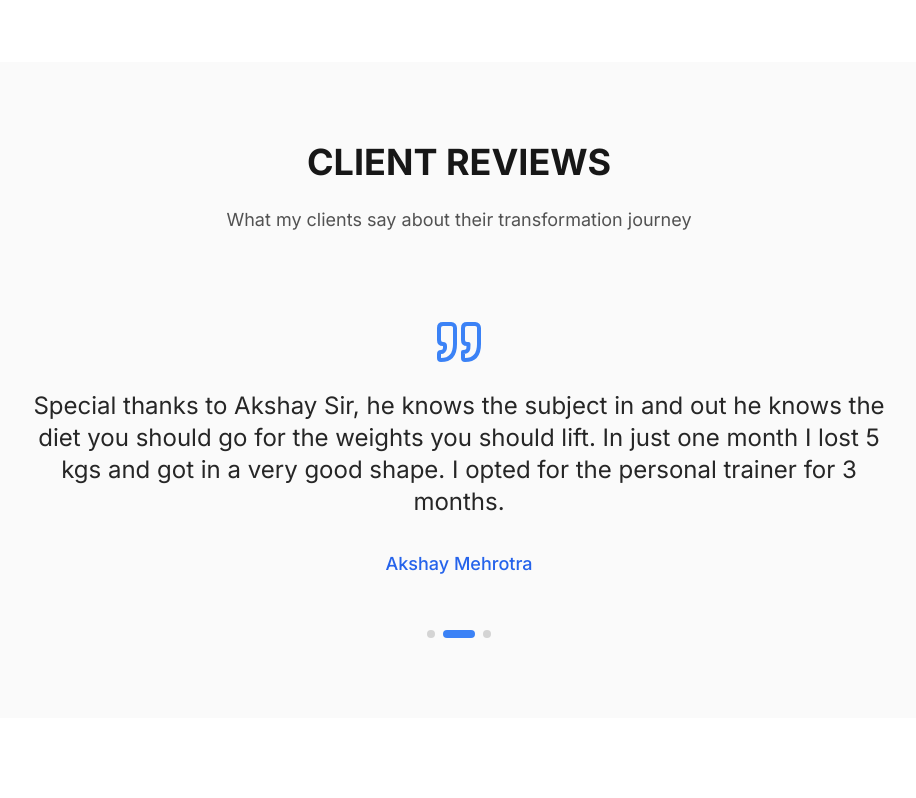
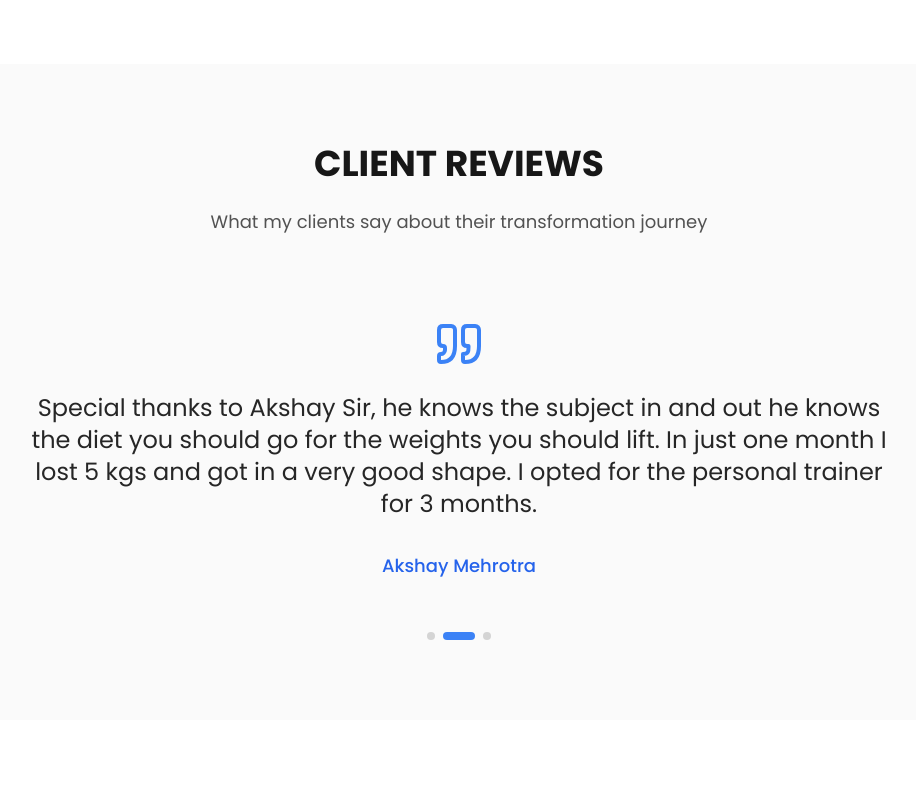
Before and after one commit to aswinzz/coach-akshay, a Next.js app: page / in a window 1280 px wide. Shown: the part 6708-7506 px from the top of the page, without its empty margins (181-1097 px from the left). Built offline with nearby package versions, Linux system fonts and the light colour scheme.

Commit message:
fix: update font

```diff
--- a/app/layout.tsx
+++ b/app/layout.tsx
@@ -1,8 +1,17 @@
 import type { Metadata } from "next";
-import { Inter } from "next/font/google";
+import { Montserrat, Poppins } from "next/font/google";
 import "./globals.css";
 
-const inter = Inter({ subsets: ["latin"] });
+const montserrat = Montserrat({
+  subsets: ["latin"],
+  variable: "--font-montserrat",
+})
+
+const poppins = Poppins({
+  subsets: ["latin"],
+  weight: ["400", "500", "600", "700"],
+  variable: "--font-poppins",
+})
 
 export const metadata: Metadata = {
   title: "Coach Akshay - Certified Personal Fitness Trainer | Transform Your Body Today",
@@ -17,7 +26,9 @@ export default function RootLayout({
 }) {
   return (
     <html lang="en">
-      <body className={inter.className}>{children}</body>
+      <body className={`${montserrat.variable} ${poppins.variable} font-sans`}>
+        {children}
+      </body>
     </html>
   );
 }
--- a/components/sections/client-achievements.tsx
+++ b/components/sections/client-achievements.tsx
@@ -30,7 +30,7 @@ export function ClientAchievementsSection() {
     <section id="client-achievements" className="py-20 bg-neutral-50">
       <div className="container mx-auto px-4">
         <div className="max-w-3xl mx-auto text-center mb-16">
-          <h2 className="text-3xl md:text-4xl font-bold text-neutral-900 mb-6">
+          <h2 className="text-3xl md:text-4xl font-bold text-neutral-900 mb-6 font-heading">
             CLIENT ACHIEVEMENTS
           </h2>
           <p className="text-lg text-neutral-600">
@@ -49,7 +49,7 @@ export function ClientAchievementsSection() {
             >
               <Card className="overflow-hidden group hover:shadow-lg transition-all duration-300">
                 <CardContent className="p-8">
-                  <h3 className="text-2xl font-bold text-neutral-900 text-center mb-8">
+                  <h3 className="text-2xl font-bold text-neutral-900 text-center mb-8 font-heading">
                     {achievement.title}
                   </h3>
                   <div className="grid grid-cols-2 gap-8">
--- a/tailwind.config.js
+++ b/tailwind.config.js
@@ -1,3 +1,5 @@
+const { fontFamily } = require("tailwindcss/defaultTheme")
+
 /** @type {import('tailwindcss').Config} */
 module.exports = {
   darkMode: ["class"],
@@ -70,6 +72,10 @@ module.exports = {
         "accordion-down": "accordion-down 0.2s ease-out",
         "accordion-up": "accordion-up 0.2s ease-out",
       },
+      fontFamily: {
+        sans: ["var(--font-poppins)", ...fontFamily.sans],
+        heading: ["var(--font-montserrat)", ...fontFamily.sans],
+      },
     },
   },
   plugins: [require("tailwindcss-animate")],
```
